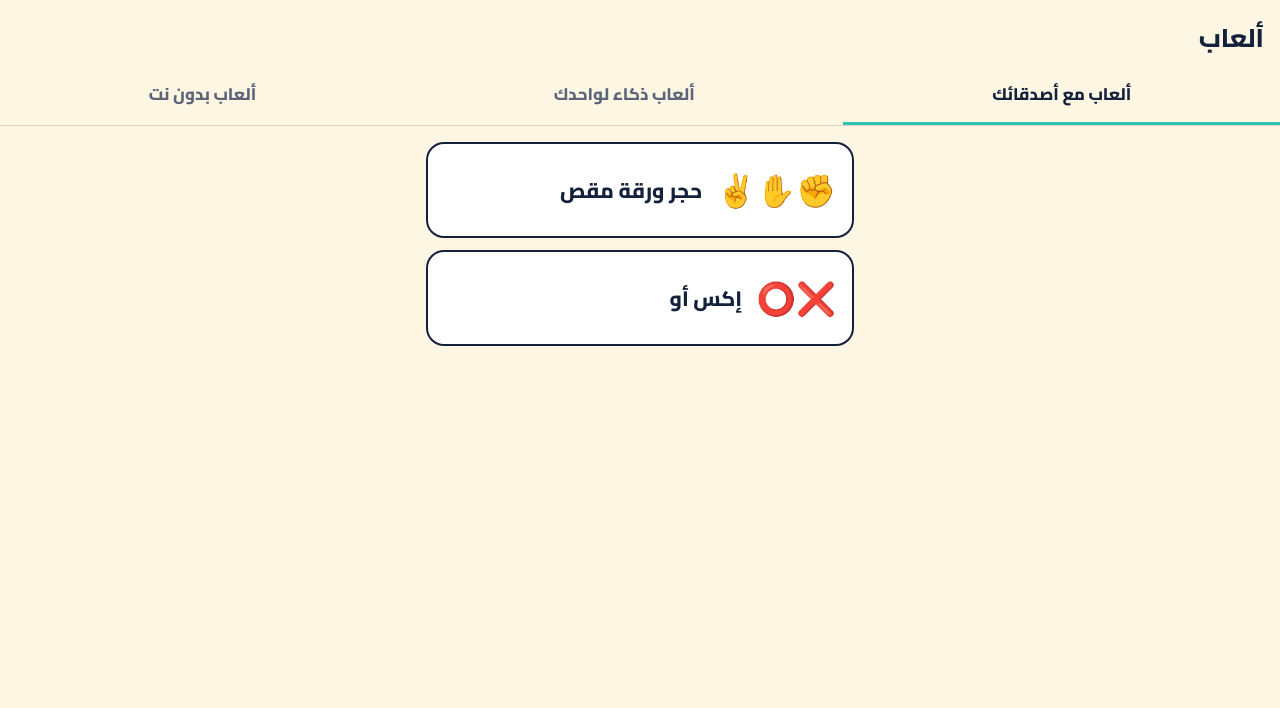
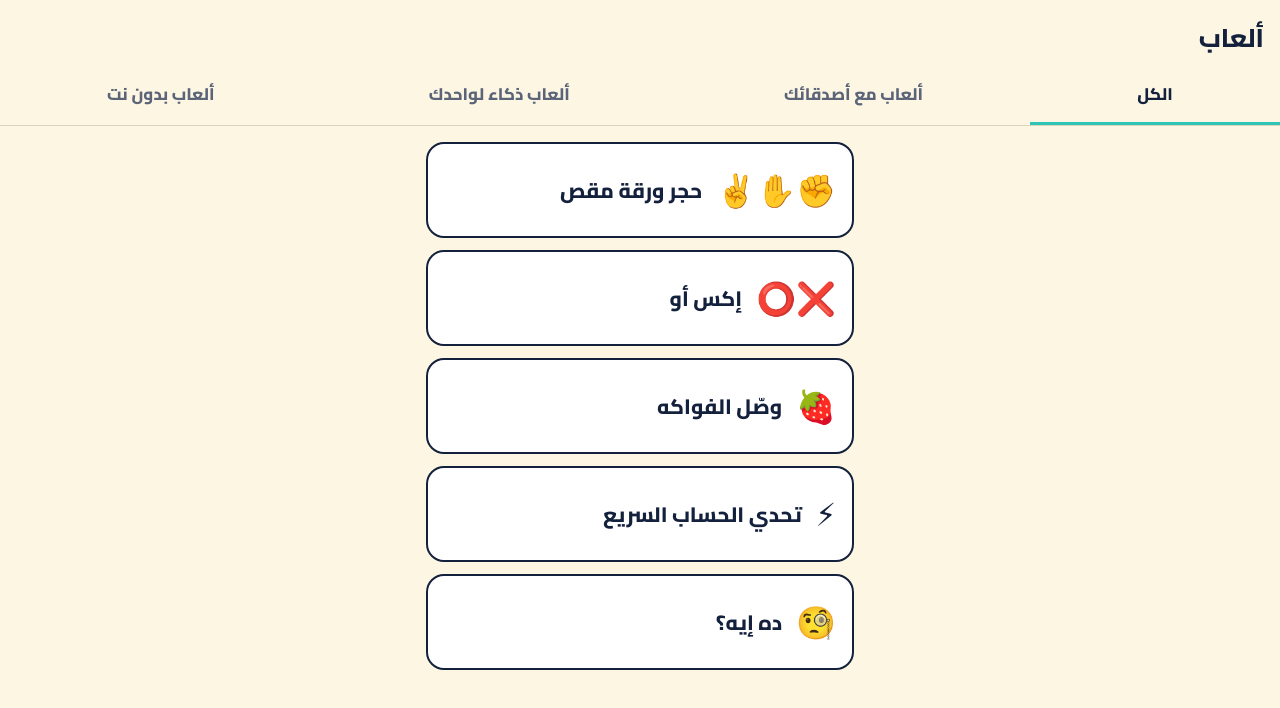
Before and after one commit to essam124za-sys/rps-online, a website: page public/index.html in a window 1280 px wide. Drawn offline with Linux system fonts and the light colour scheme.

Commit message:
Update index.html

```diff
--- a/public/index.html
+++ b/public/index.html
@@ -20,45 +20,67 @@ h1{font-size:1.6rem;font-weight:800;margin:0;padding:14px 16px 4px}
 .tabs button.on{color:var(--ink);border-bottom-color:var(--a)}
 .tabs button:focus-visible{outline:3px solid var(--a);outline-offset:-3px}
 main{max-width:460px;margin:0 auto;padding:16px}
-section{display:grid;gap:12px}
+#list{display:grid;gap:12px}
 .note{margin:0;color:var(--mut);font-size:.95rem}
 .game{display:flex;align-items:center;gap:14px;background:var(--card);border:2px solid var(--ink);border-radius:18px;padding:16px;color:var(--ink);text-decoration:none;font-size:1.3rem;font-weight:800}
 .game span{font-size:2rem}
 .game:focus-visible{outline:3px solid var(--a);outline-offset:2px}
-[hidden]{display:none!important}
 </style>
 </head>
 <body>
   <div class="top">
     <h1>ألعاب</h1>
-    <div class="tabs">
-      <button data-t="friends" class="on">ألعاب مع أصدقائك</button>
-      <button data-t="solo">ألعاب ذكاء لواحدك</button>
-      <button data-t="offline">ألعاب بدون نت</button>
-    </div>
+    <div class="tabs" id="tabs"></div>
   </div>
   <main>
-    <section id="friends">
-      <a class="game" href="/rps.html"><span>✊✋✌️</span>حجر ورقة مقص</a>
-      <a class="game" href="/xo.html"><span>❌⭕</span>إكس أو</a>
-    </section>
-    <section id="solo" hidden>
-      <a class="game" href="/fruits.html"><span>🍓</span>وصّل الفواكه</a>
-      <a class="game" href="/math.html"><span>⚡</span>تحدي الحساب السريع</a>
-    </section>
-    <section id="offline" hidden>
-      <p class="note">الألعاب دي بتشتغل بدون إنترنت، بعد ما تفتح التطبيق مرة بنت.</p>
-      <a class="game" href="/quiz.html"><span>🧐</span>ده إيه؟</a>
-    </section>
+    <div id="list"></div>
   </main>
 <script>
-const tabs = document.querySelectorAll(".tabs button");
-const ids = ["friends", "solo", "offline"];
+// التبويبات
+const TABS = [
+  ["all", "الكل"],
+  ["friends", "ألعاب مع أصدقائك"],
+  ["solo", "ألعاب ذكاء لواحدك"],
+  ["offline", "ألعاب بدون نت"]
+];
+// كل لعبة: [التبويب بتاعها، الشكل، الاسم، الرابط]
+const GAMES = [
+  ["friends", "✊✋✌️", "حجر ورقة مقص", "/rps.html"],
+  ["friends", "❌⭕", "إكس أو", "/xo.html"],
+  ["solo", "🍓", "وصّل الفواكه", "/fruits.html"],
+  ["solo", "⚡", "تحدي الحساب السريع", "/math.html"],
+  ["offline", "🧐", "ده إيه؟", "/quiz.html"]
+];
+
+const tabsEl = document.getElementById("tabs");
+const listEl = document.getElementById("list");
+
 function show(id) {
-  tabs.forEach(b => b.classList.toggle("on", b.dataset.t === id));
-  ids.forEach(s => document.getElementById(s).hidden = s !== id);
+  tabsEl.querySelectorAll("button").forEach(b => b.classList.toggle("on", b.dataset.t === id));
+  listEl.innerHTML = "";
+  if (id === "offline") {
+    const p = document.createElement("p");
+    p.className = "note";
+    p.textContent = "الألعاب دي بتشتغل بدون إنترنت، بعد ما تفتح التطبيق مرة بنت.";
+    listEl.appendChild(p);
+  }
+  GAMES.filter(g => id === "all" || g[0] === id).forEach(g => {
+    const a = document.createElement("a");
+    a.className = "game";
+    a.href = g[3];
+    a.innerHTML = "<span>" + g[1] + "</span>" + g[2];
+    listEl.appendChild(a);
+  });
 }
-tabs.forEach(b => b.onclick = () => show(b.dataset.t));
+
+TABS.forEach(t => {
+  const b = document.createElement("button");
+  b.dataset.t = t[0];
+  b.textContent = t[1];
+  b.onclick = () => show(t[0]);
+  tabsEl.appendChild(b);
+});
+show("all");
 
 // بيحفظ الألعاب على التليفون عشان تشتغل بدون نت
 if ("serviceWorker" in navigator) {
```
